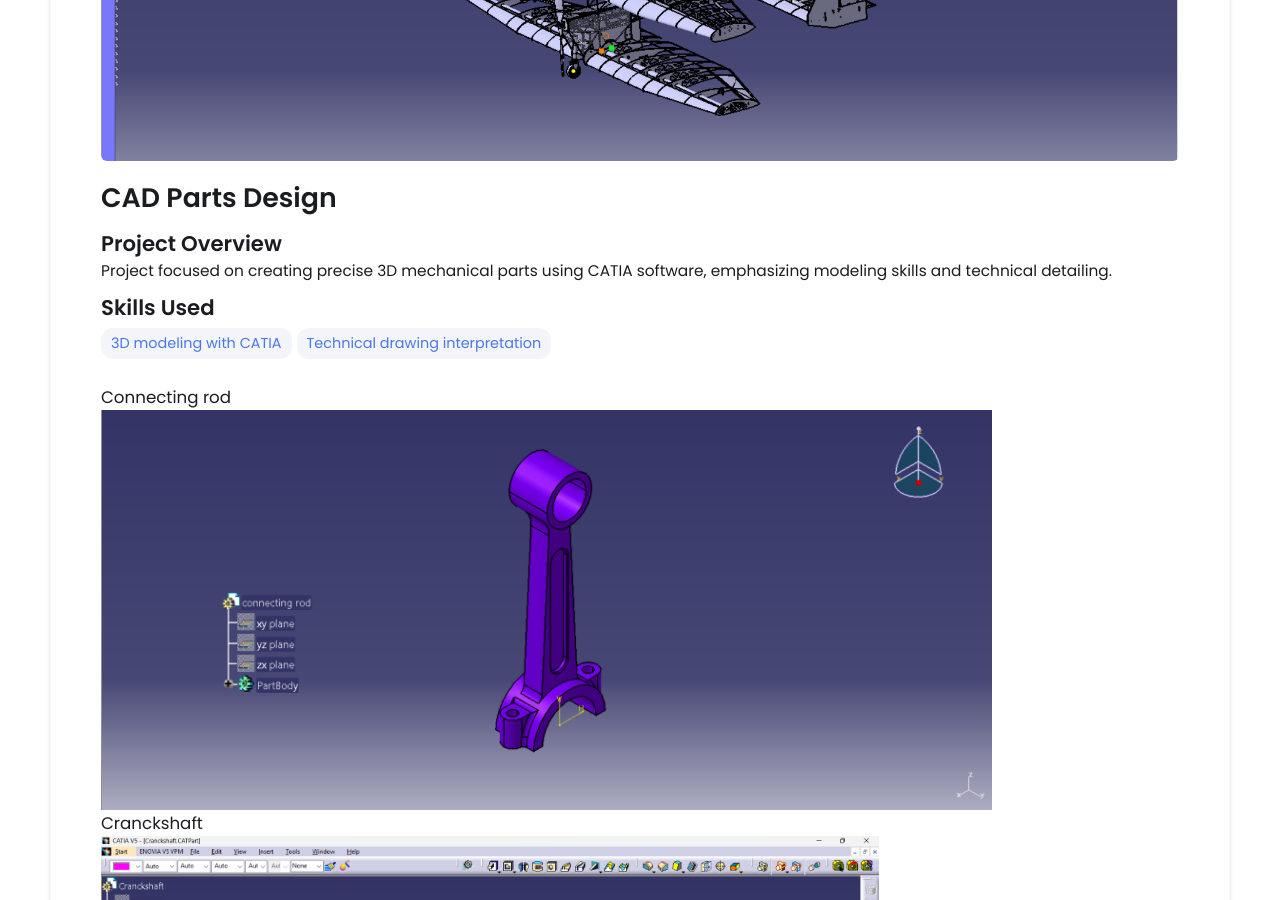
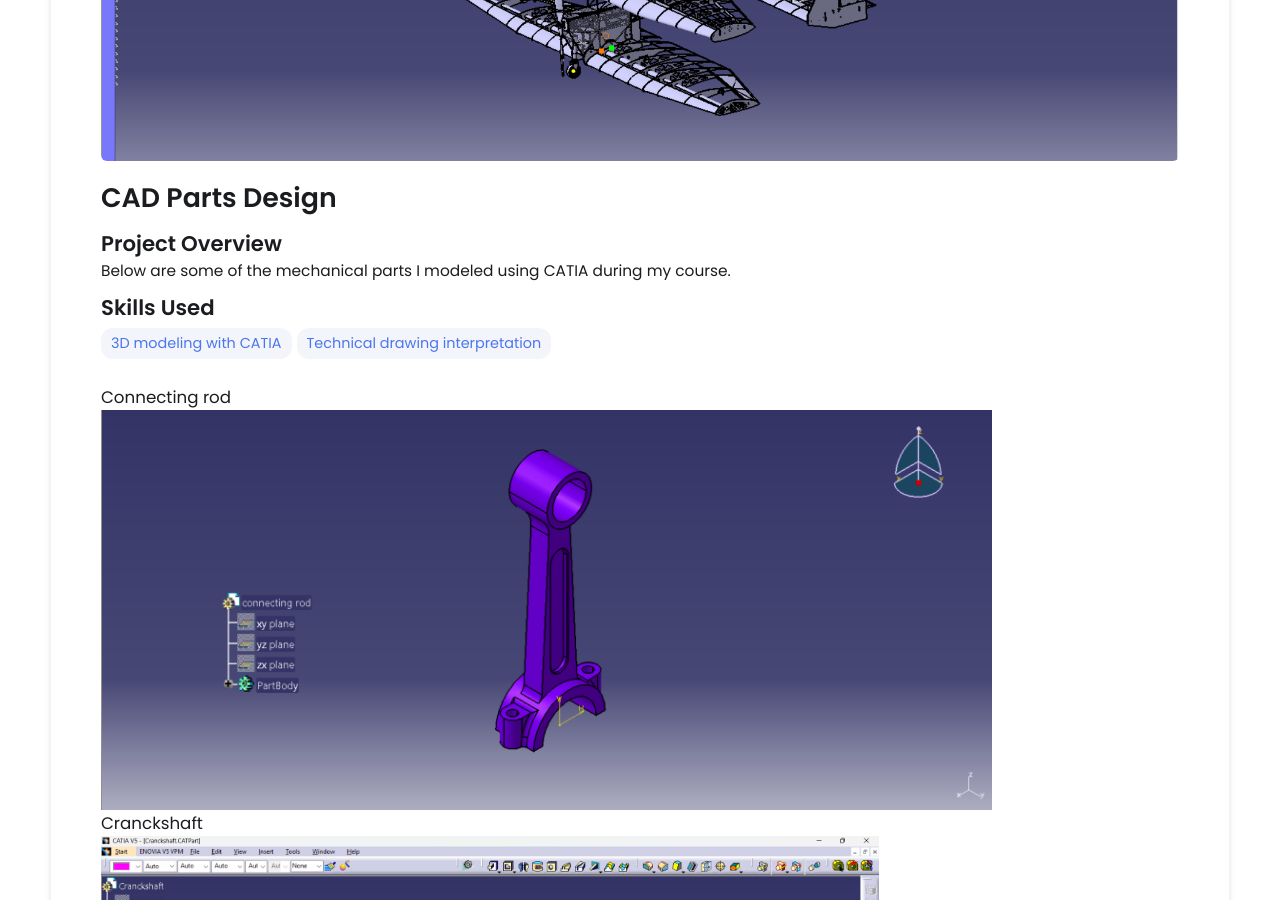
Before and after one commit to DanMG20/danmg20.github.io, a Jekyll site: the page built from _projects/CATIA_parts/index.md, in a window 1280 px wide and 900 px high, scrolled down 329 px. Built offline with Jekyll 4.4.1, drawn with Linux system fonts in a browser that asks for light colours.

Commit message:
Update index.md

```diff
--- a/_projects/CATIA_parts/index.md
+++ b/_projects/CATIA_parts/index.md
@@ -1,7 +1,7 @@
 ---
 layout: post
 title: CAD Parts Design
-description: Project focused on creating precise 3D mechanical parts using CATIA software, emphasizing modeling skills and technical detailing.
+description: Below are some of the mechanical parts I modeled using CATIA during my course.
 skills:
 - 3D modeling with CATIA
 - Technical drawing interpretation
```
